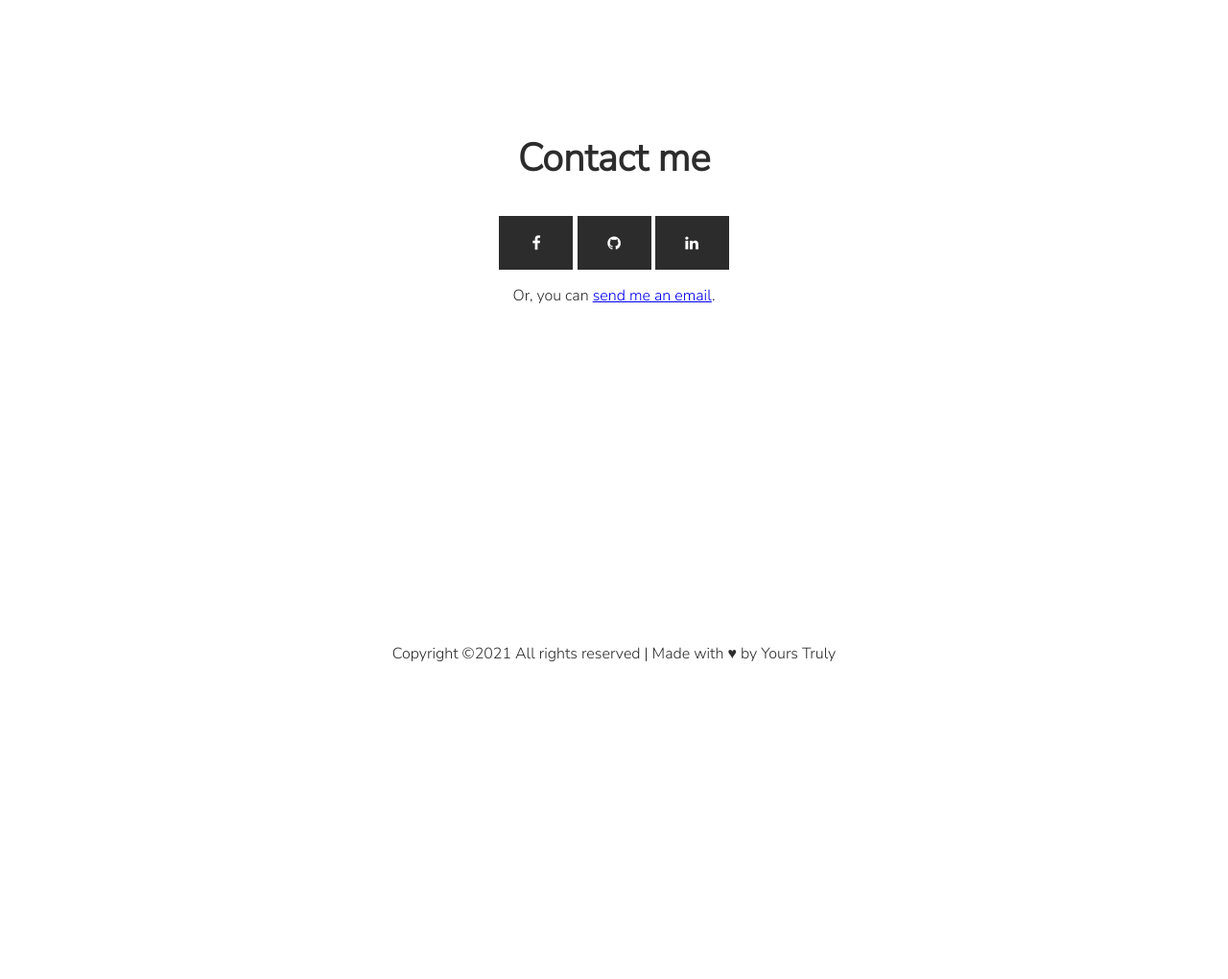
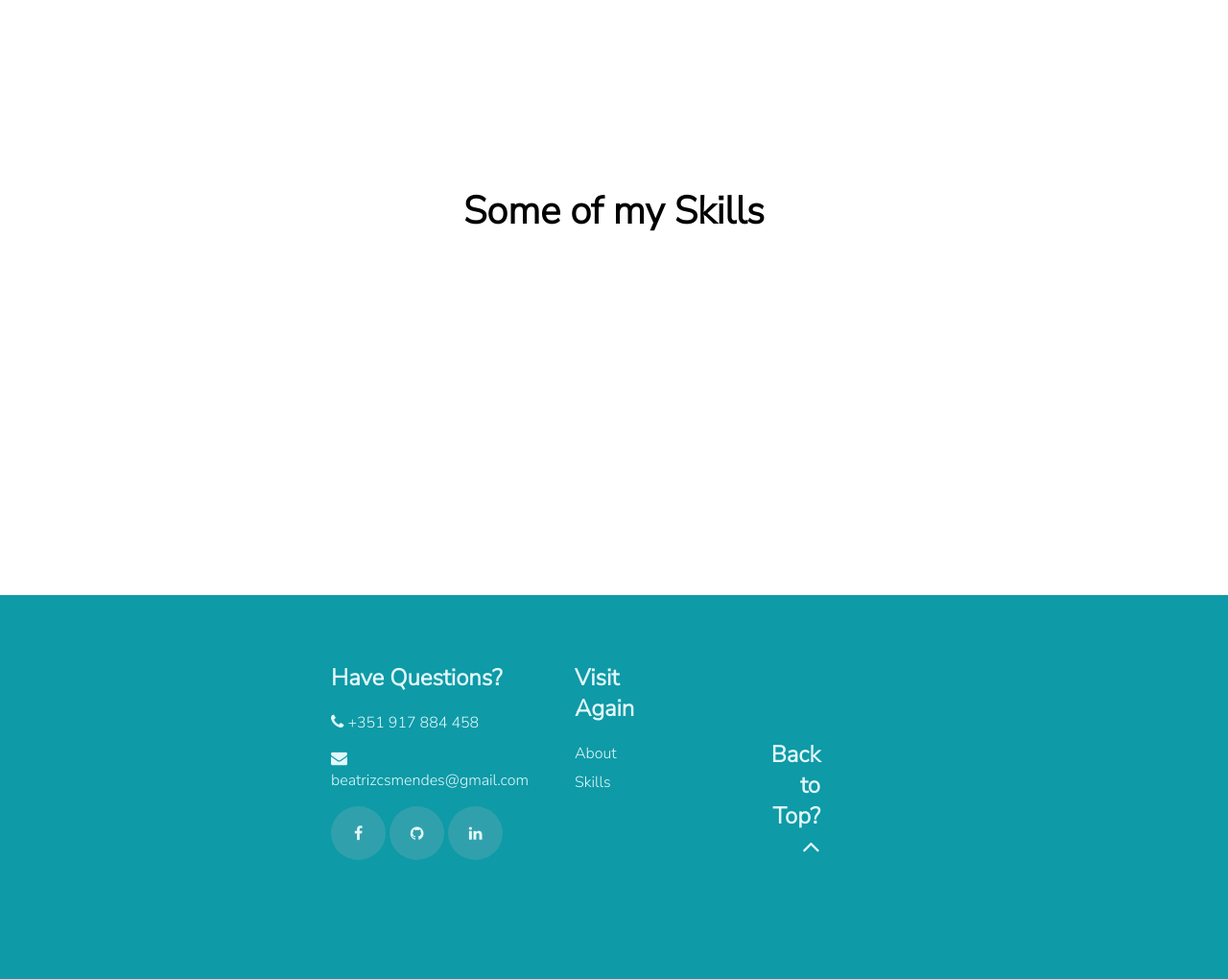
Before and after one commit to biam05/biam05.github.io, a plain HTML site: page index.html in a window 1280 px wide. Shown: the part 1780-2800 px from the top of the page at 96% size. Before the commit the page ends 2522 px from the top, so only its background shows below. Drawn offline with Linux system fonts and the light colour scheme.

Commit message:
finished footer

```diff
--- a/css/contacts.css
+++ b/css/contacts.css
@@ -1,15 +1,16 @@
 /* Style all font awesome icons */
-.fa {
+.fa-facebook, .fa-github, .fa-linkedin {
     padding: 20px;
-    width: 37px;
+    font-size: 40px;
+    width: 17px;
     text-align: center;
     text-decoration: none;
-    background: #2c2c2c;
-    color: white;
-    transition: .8s;
+    border-radius: 50%;
+    background-color: #30a1ac;
+    color: #e3f8fa;
+    transition: .3s;
 }
 
-.fa:hover {
-    background-color: white;
-    color: #2c2c2c;
+.fa-facebook:hover, .fa-github:hover, .fa-linkedin:hover {
+    background-color: #59c9d3;
 }
--- a/css/main.css
+++ b/css/main.css
@@ -1,12 +1,16 @@
 html{
     scroll-behavior: smooth;
+    font-family: 'Nunito Sans', sans-serif;
 }
-html, body {
+
+body{
+    width: 100%;
     height: 100%;
-    width: 100%;
     margin: 0;
-	color:#2c2c2c;
-    font-family: 'Nunito Sans', sans-serif;
+}
+
+a{
+    text-decoration: none;
 }
 
 main{
@@ -16,8 +20,8 @@ main{
 }
 
 section {
-    width:55em;
     padding: 5em;
+    width:60%;
     height: 40em;
     display: flex;
     justify-content: center;
@@ -30,8 +34,98 @@ section {
 }
 
 footer {
-    text-align: center;
+    color: #e3f8fa;
+    background-color: #0e9aa7;
+    display: flex;
+    flex-direction: column;
+    align-items: center;
     padding: 50px;
+}
+
+#columns{
+    width: 50%;
+    text-align: left;
+    gap: 3em;
+    display: flex;
+    flex-direction: row;
+    flex: 1 1 4;
+    margin-bottom: 3em;
+}
+#c1{
+    flex: 2;
+}
+#c2{
+    flex: 1;
+    display: flex;
+    flex-direction: column;
+}
+
+#c2 a{
+    padding-bottom: .5em;
+    text-decoration: none;
+    color: #e3f8fa;
+	text-decoration: none;
+	background: linear-gradient(currentColor, currentColor) bottom / 0 .1em no-repeat;
+	transition: .3s background-size;
+	background-position: left bottom;
+}
+#c2 a:hover {
+	background-size: 40% .1em;
+}
+
+#c3{
+    padding: 5em;
+    padding-right: 5em;
+    flex: 2;
+    text-align: right;
+}
+
+#c3 a{
+    color: #e3f8fa;
+}
+
+#c3 a:hover{
+   animation: bounce 1.5s infinite;
+   -webkit-animation: bounce 1.5s infinite;
+   -moz-animation: bounce 1.5s infinite;
+   -o-animation: bounce 1.5s infinite;
+}
+
+@-webkit-keyframes bounce {
+    0%,
+    100% {
+       -webkit-transform: translateY(0);
+    }
+    50% {
+        -webkit-transform: translateY(-10px);
+    }
+}
+@-moz-keyframes bounce {
+    0%,
+    100% {
+       -moz-transform: translateY(0);
+    }
+    50% {
+       -moz-transform: translateY(-10px);
+    }
+}
+@-o-keyframes bounce {
+    0%,
+    100% {
+       -o-transform: translateY(0);
+    }
+    50% {
+       -o-transform: translateY(-10px);
+    }
+}
+@keyframes bounce {
+    0%,
+    100% {
+        transform: translateY(0);
+    }
+    50% {
+        transform: translateY(-10px);
+    }
 }
 
 #hero h1 {
--- a/css/navbar.css
+++ b/css/navbar.css
@@ -46,7 +46,7 @@ nav ul li a:after{
 	width: 0;
 }
 
-nav ul li a:hover:after, nav ul li.current a:after{
+nav ul li a:hover:after{
 	width: 100%;
 	left: 0;
 }
--- a/index.html
+++ b/index.html
@@ -1,7 +1,7 @@
 <!DOCTYPE html>
 <html>
     <head>
-        <title>Beatriz Mendes' Page</title>
+        <title>Beatriz Mendes</title>
 
         <script src="script.js"></script>
 
@@ -29,7 +29,7 @@
             <ul>
                 <li><a href="#hero">Home</a></li>
                 <li><a href="#about">About</a></li>
-                <li><a href="#contact">Contacts</a></li>
+                <li><a href="#skills">Skills</a></li>
             </ul>
             <!--bars-->
             <div class="toggle"></div>
@@ -52,22 +52,42 @@
                         is to inspire others to get creative and embrace new challenges.
                     </p>
                     <h3>Achievements</h3>
+                    <p>Started studying @ FEUP, 2018 (currently in 3rd year)</p>
+                    <p>Started volunteering at the UP Mentorship Program
+                        (<a href="https://dei.fe.up.pt/mieic-onboard/">MIEIC.OnBoard</a>),
+                        2019-Currently
+                    </p>
                     <p>I coded this website, 2021</p>
                 </div>
             </section>
 
-            <section id="contact">
+            <section id="skills">
                 <div class="section-inner">
-                    <h2>Contact me</h2>
-                    <a href="#" class="fa fa-facebook"></a>
-                    <a href="#" class="fa fa-github"></a>
-                    <a href="#" class="fa fa-linkedin"></a>
-                    <p>Or, you can <a href="beatrizcsmendes@gmail.com">send me an email</a>.</p>
+                    <h2>Some of my Skills</h2>
                 </div>
             </section>
         </main>
         <footer>
-            Copyright ©2021 All rights reserved | Made with ♥ by Yours Truly
+            <div id="columns">
+                <div id="c1">
+                    <h2>Have Questions?</h2>
+                    <p><i style="font-size:17px" class="fa">&#xf095;</i>   +351 917 884 458</p>
+                    <p><i class="fa fa-envelope" style="font-size:17px"></i>   beatrizcsmendes@gmail.com</p>
+                    <a href="https://www.facebook.com/bia.m.05" class="fa fa-facebook"></a>
+                    <a href="https://github.com/biam05" class="fa fa-github"></a>
+                    <a href="https://www.linkedin.com/in/beatriz-mendes-38279b1a0/" class="fa fa-linkedin"></a>
+
+                </div>
+                <div id="c2">
+                    <h2>Visit Again</h2>
+                    <a href="#about">About</a>
+                    <a href="#skills">Skills</a>
+                </div>
+                <div id="c3">
+                    <h2>Back to Top?    <a href="#hero" class="fa fa-angle-up" style="font-size:30px"></a></h2>
+                </div>
+            </div>
+            <p id="copyright">Copyright ©2021 All rights reserved | Made with ♥ by Yours Truly</p>
         </footer>
     </body>
 </html>
```
